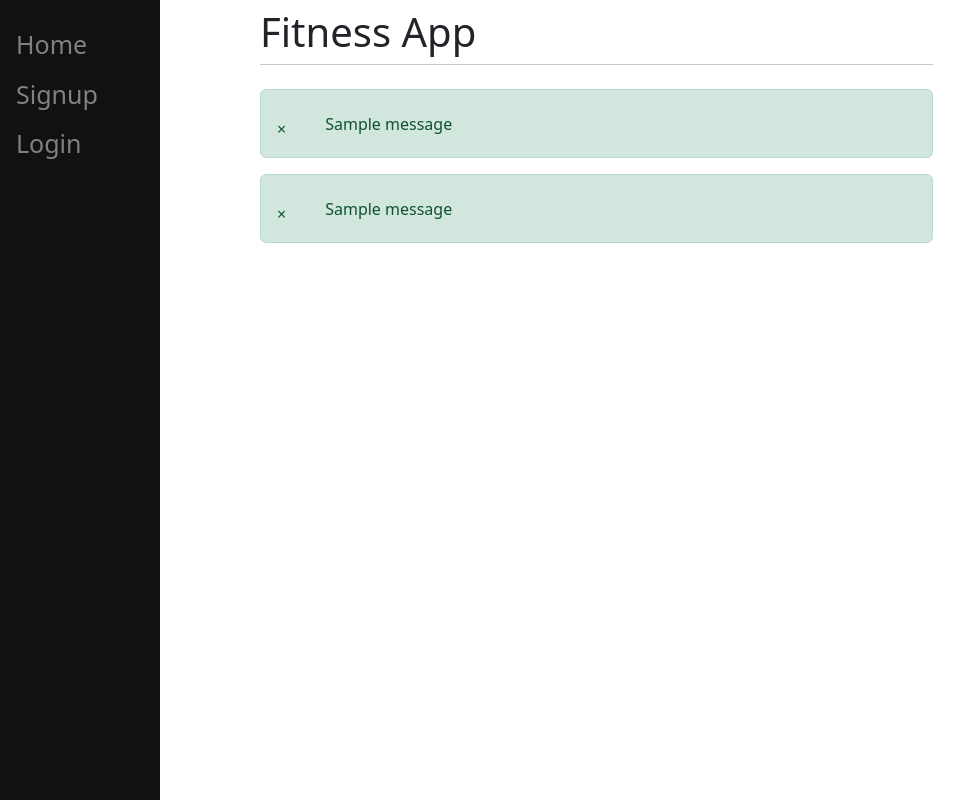
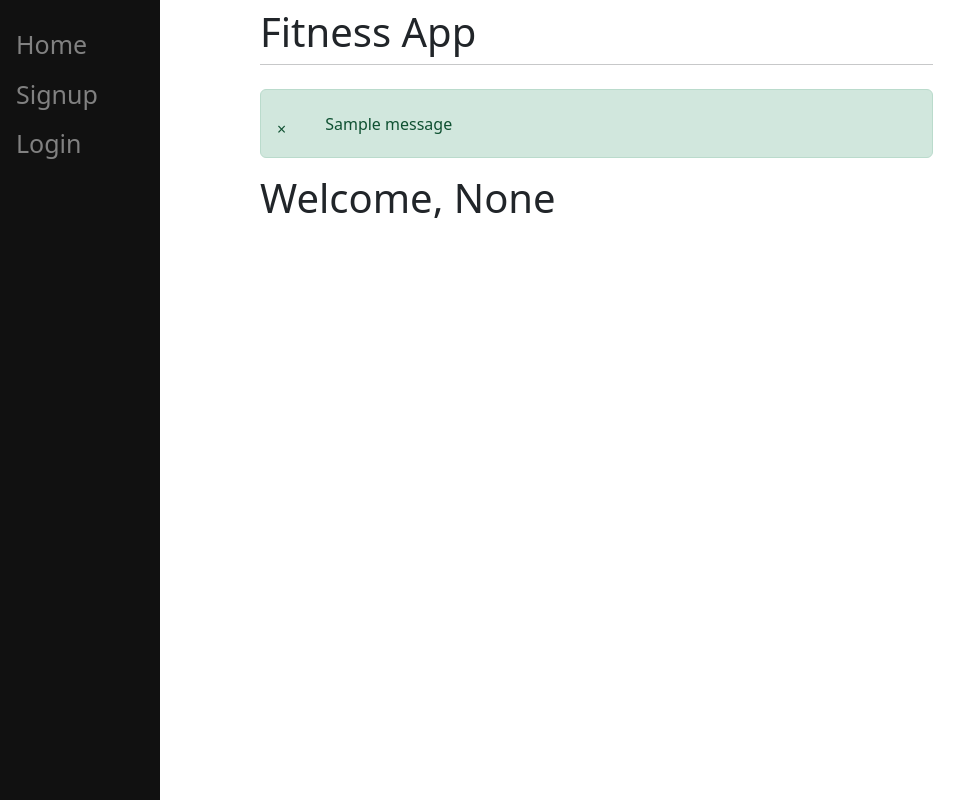
Before and after one commit to LitTub/2022Appathon, a Django app: page /home/ in a window 1280 px wide. Shown: the whole page, without its empty margins (0-979 px from the left). Run offline with Django 4.2, Linux system fonts and the light colour scheme; tables that the repository leaves empty hold one stand-in row (values such as "Sample post"); one stand-in notice (Sample message) is shown.

Commit message:
Add files via upload

```diff
--- a/2022Appathon/Fitness/forms.py
+++ b/2022Appathon/Fitness/forms.py
@@ -2,8 +2,8 @@
 
 
 class CreateClassroom(forms.Form):
-    Subject = forms.CharField(label="Subject", max_length=200)
-    Grade = forms.CharField(label="Grade", max_length=2)
+    Time = forms.CharField(label="Subject", max_length=200)
+    = forms.CharField(label="Grade", max_length=2)
     NumOfStudents = forms.CharField(label="Number of Students", max_length=200)
     Favorite = forms.BooleanField(required=False)
 
--- a/2022Appathon/Fitness/templates/Fitness/home.html
+++ b/2022Appathon/Fitness/templates/Fitness/home.html
@@ -6,15 +6,6 @@
 
 
 {% block content %}
+<h1>Welcome, {{username}}</h1>
 
-{% for message in messages %}
-<div class="container-fluid p-0">
-  <div class="alert {{ message.tags }} alert-dismissible" role="alert" >
-    <button type="button" class="close" data-dismiss="alert" aria-label="Close">
-      <span aria-hidden="True">&times;</span>
-    </button>
-    {{ message }}
-  </div>
-</div>
-{% endfor %}
 {% endblock %}
--- a/2022Appathon/Fitness/views.py
+++ b/2022Appathon/Fitness/views.py
@@ -4,4 +4,8 @@
 
 
 def home(request):
-    return render(request, "Fitness/home.html")
+    username = None
+    if request.user.is_authenticated:
+        username = request.user.username
+
+    return render(request, "Fitness/home.html", {"username": username})
--- a/2022Appathon/signup/views.py
+++ b/2022Appathon/signup/views.py
@@ -3,6 +3,8 @@
 from .forms import SignupForm
 from django.contrib import messages
 from django.contrib.auth.forms import AuthenticationForm
+
+
 # Create your views here.
 
 
@@ -16,7 +18,7 @@
 
         else:
             messages.error(
-                request, "Unsuccessful registration. Invalid informatoin.")
+                request, "Unsuccessful registration. Invalid information.")
     else:
         form = SignupForm()
     return render(request, "signup/signup.html", {"form": form})
@@ -32,7 +34,7 @@
             if user is not None:
                 login(request, user)
                 messages.info(request, f"You are now logged in as {username}.")
-                return redirect("home")
+                return redirect("/home")
             else:
                 messages.error(request, "Invalid username or password.")
         else:
```
Also changed, not shown: 2022Appathon/db.sqlite3.
